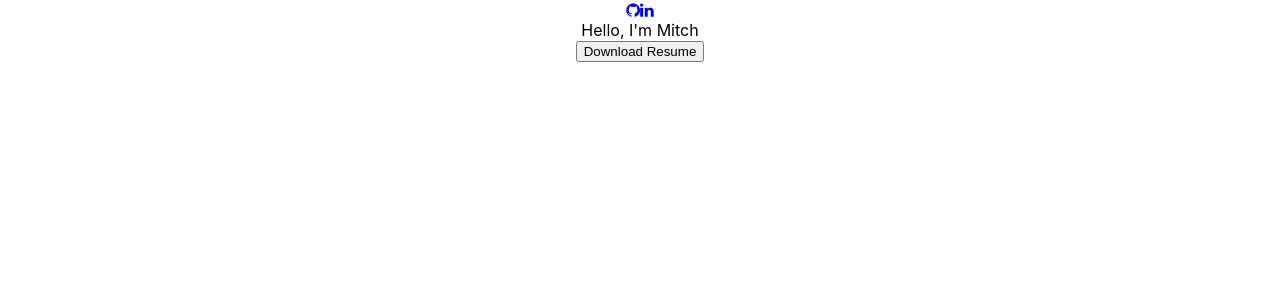
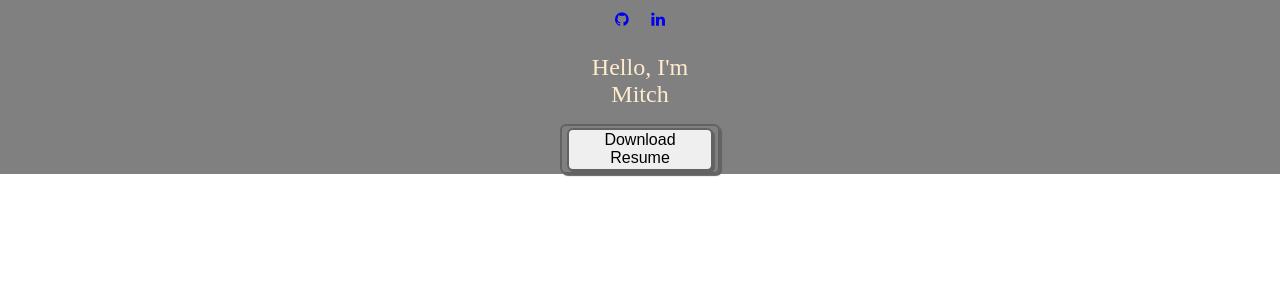
Before and after one commit to Mitchathy/Portfolio, a React (Create React App) app in the folder client/: page / in a window 1280 px wide. Shown: the top 300 px of the page. Built offline with nearby package versions, Linux system fonts and the light colour scheme.

Commit message:
Added a few starting styles

```diff
--- a/client/src/PortfolioContainer/Home/Profile.css
+++ b/client/src/PortfolioContainer/Home/Profile.css
@@ -0,0 +1,42 @@
+.profile-container{
+    display: flex;
+    align-items: center;
+    text-align: center;
+    justify-content: center;
+    height: 10%;
+    min-height: fit-content;
+    background-color: grey;
+}
+.profile-parent{
+    display: flex;
+    align-items: center;
+    color: blanchedalmond;
+}
+.profile-details-name{
+    font-size: 24px;
+    font-family: "Poppins SemiBold";
+    margin: 5%;
+    padding: 5%
+}
+.Resume{
+    padding:1% 3%;
+    font-size: 1rem;
+    border-radius:6px;
+    border:2px solid #626262;
+    box-shadow: 2px 2px 1px #626262;
+    transition: .5s;
+
+}
+.Resume:hover{
+    background-color:#181818;
+    border:2px solid white;
+    color:rgb(160, 238, 160);
+    box-shadow: 2px 2px 1px white;
+}
+.icons i{
+    margin: 5%;
+    padding: 2%;
+}
+.icons i:hover{
+    transform: scale(1.5);
+}
--- a/client/src/PortfolioContainer/Home/Profile.js
+++ b/client/src/PortfolioContainer/Home/Profile.js
@@ -1,11 +1,12 @@
 import React from 'react'
+import './Profile.css'
 
 export default function Profile() {
     return (
         <div className='profile-container'>
             <div className='profile-parent'>
                 <div className='profile-details'>
-                    <div className='colz'>
+                    <div className='icons'>
                         <a href='https://github.com/Mitchathy'>
                             <i className='fa fa-github'> </i>
                         </a>
@@ -19,11 +20,13 @@ export default function Profile() {
                             Hello, I'm <span className='highlighted-text'>Mitch</span>
                         </span>
                     </div>
+                    <div className='Resume'>
                         <a href='Mitchell-Walker-resume(1).pdf' download='Mitchell Walker resume.pdf'>
-                            <button>
+                            <button className='Resume'>
                                  Download Resume
                             </button>
                         </a>
+                    </div>
                 </div>
             </div>
 
```
